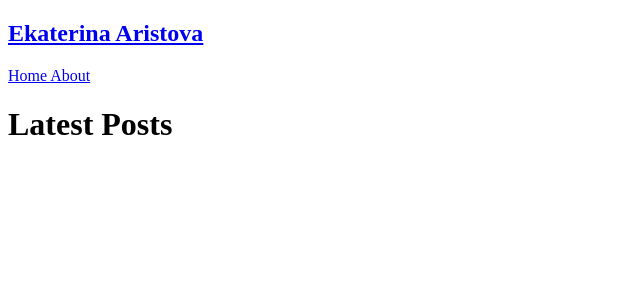
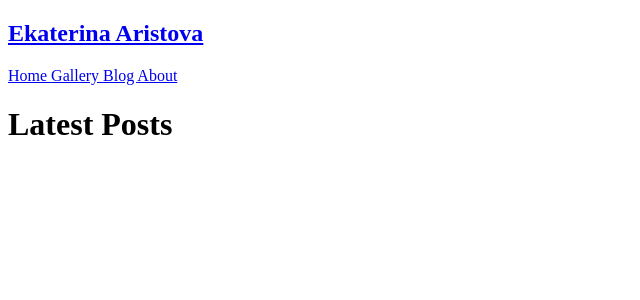
Before and after one commit to earistova/jekyll, a Jekyll site: the page built from blog.html, in a window 1280 px wide. Shown: the top 300 px of the page, without its empty margins (0-640 px from the left). Built offline with Jekyll 4.4.1, drawn with Linux system fonts in a browser that asks for light colours.

Commit message:
add gallery and blog

```diff
--- a/_data/navigation.yml
+++ b/_data/navigation.yml
@@ -1,4 +1,8 @@
 - name: Home
   link: /
+- name: Gallery
+  link: /gallery.html
+- name: Blog
+  link: /blog.html
 - name: About
   link: /about.html
```
